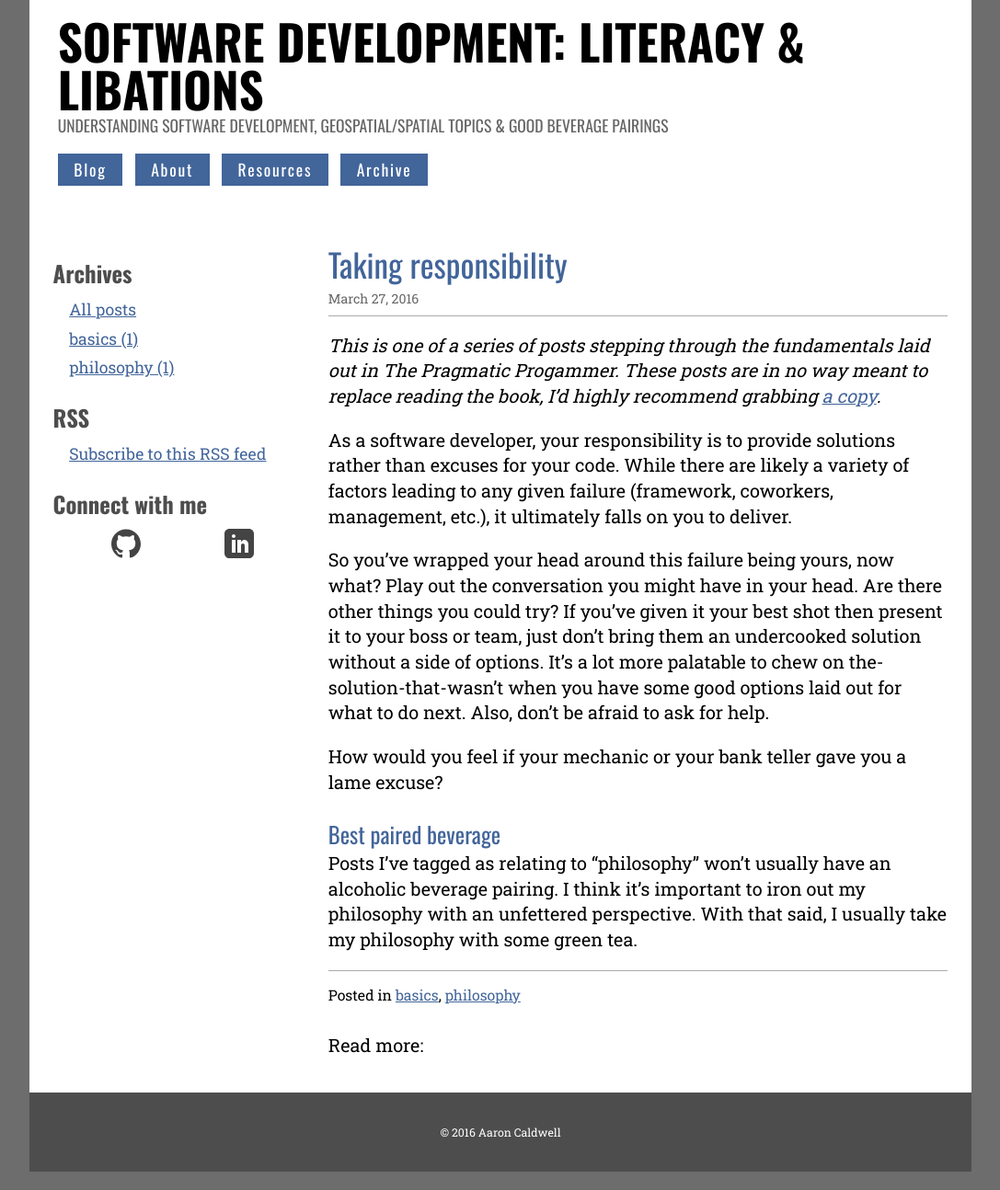
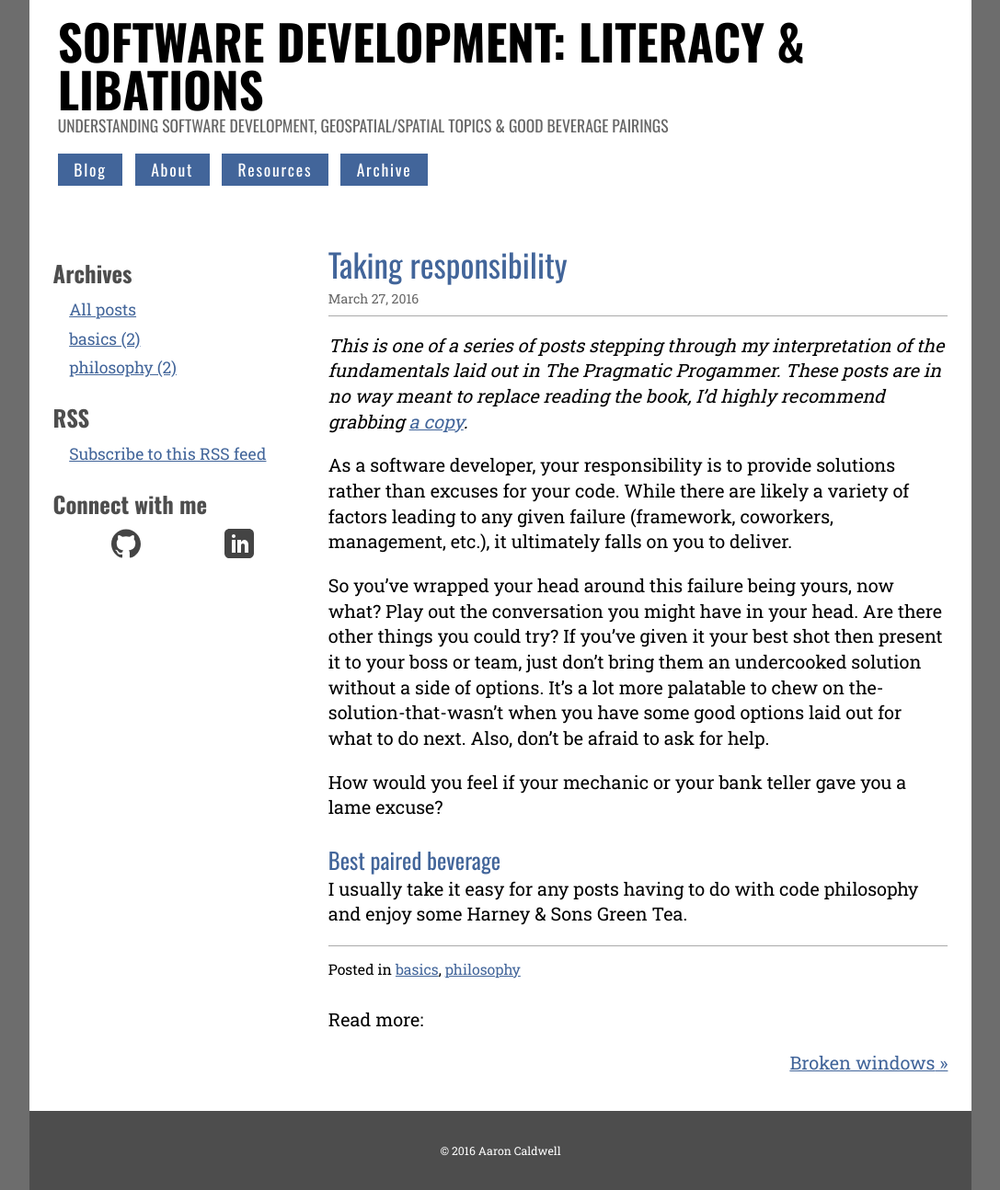
Before and after one commit to aaronjcaldwell/aaronjcaldwell.github.io, a Jekyll site: the page built from _posts/2016-03-27-Taking-responsibility.md, in a window 1280 px wide. Shown: the whole page at 92% size, without its empty margins (96-1183 px from the left). Built offline with Jekyll 4.4.1, drawn with Linux system fonts in a browser that asks for light colours.

Commit message:
New post. Update posts excerpt structure.

```diff
--- a/_posts/2016-03-27-Taking-responsibility.md
+++ b/_posts/2016-03-27-Taking-responsibility.md
@@ -2,16 +2,17 @@
 title: Taking responsibility
 layout: post
 author: "Aaron Caldwell"
-excerpt_separator: <!-- more -->
+excerpt:
+  As a software developer, your responsibility is to provide solutions rather than excuses for your code. While there are likely a variety of factors leading to any given failure (framework, coworkers, management, etc.), it ultimately falls on you to deliver.
 tags: [basics, philosophy]
 ---
-*This is one of a series of posts stepping through the fundamentals laid out in The Pragmatic Progammer. These posts are in no way meant to replace reading the book, I'd highly recommend grabbing [a copy](http://www.goodreads.com/book/show/4099.The_Pragmatic_Programmer).*
+*This is one of a series of posts stepping through my interpretation of the fundamentals laid out in The Pragmatic Progammer. These posts are in no way meant to replace reading the book, I'd highly recommend grabbing [a copy](http://www.goodreads.com/book/show/4099.The_Pragmatic_Programmer).*
 
-As a software developer, your responsibility is to provide solutions rather than excuses for your code. While there are likely a variety of factors leading to any given failure  <!-- more -->(framework, coworkers, management, etc.), it ultimately falls on you to deliver.
+As a software developer, your responsibility is to provide solutions rather than excuses for your code. While there are likely a variety of factors leading to any given failure (framework, coworkers, management, etc.), it ultimately falls on you to deliver.
 
 So you've wrapped your head around this failure being yours, now what? Play out the conversation you might have in your head. Are there other things you could try? If you've given it your best shot then present it to your boss or team, just don't bring them an undercooked solution without a side of options. It's a lot more palatable to chew on the-solution-that-wasn't when you have some good options laid out for what to do next. Also, don't be afraid to ask for help.
 
 How would you feel if your mechanic or your bank teller gave you a lame excuse?
 
 ### Best paired beverage
-Posts I've tagged as relating to "philosophy" won't usually have an alcoholic beverage pairing. I think it's important to iron out my philosophy with an unfettered perspective. With that said, I usually take my philosophy with some green tea.
+I usually take it easy for any posts having to do with code philosophy and enjoy some Harney & Sons Green Tea.
```
Also changed, not shown: _posts/2016-03-28-Broken-windows.md (added, +18 -0 lines).
